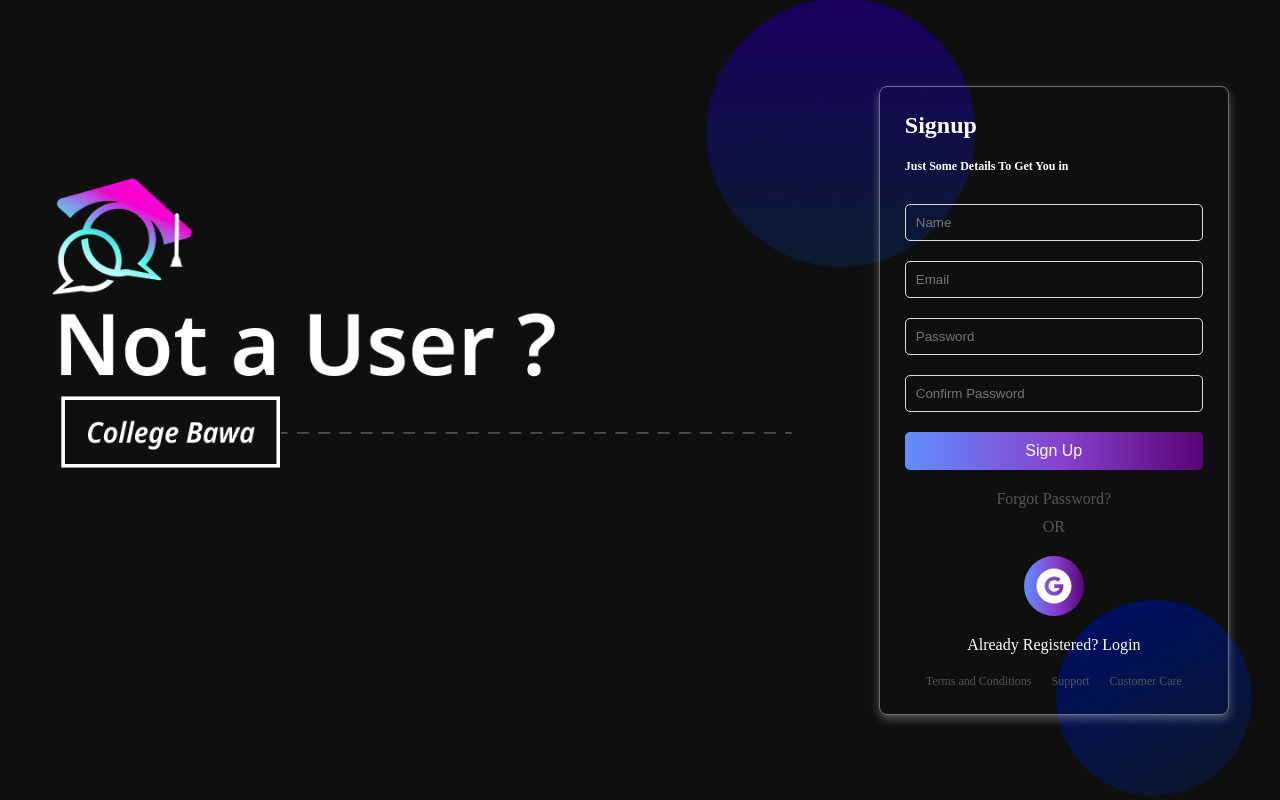
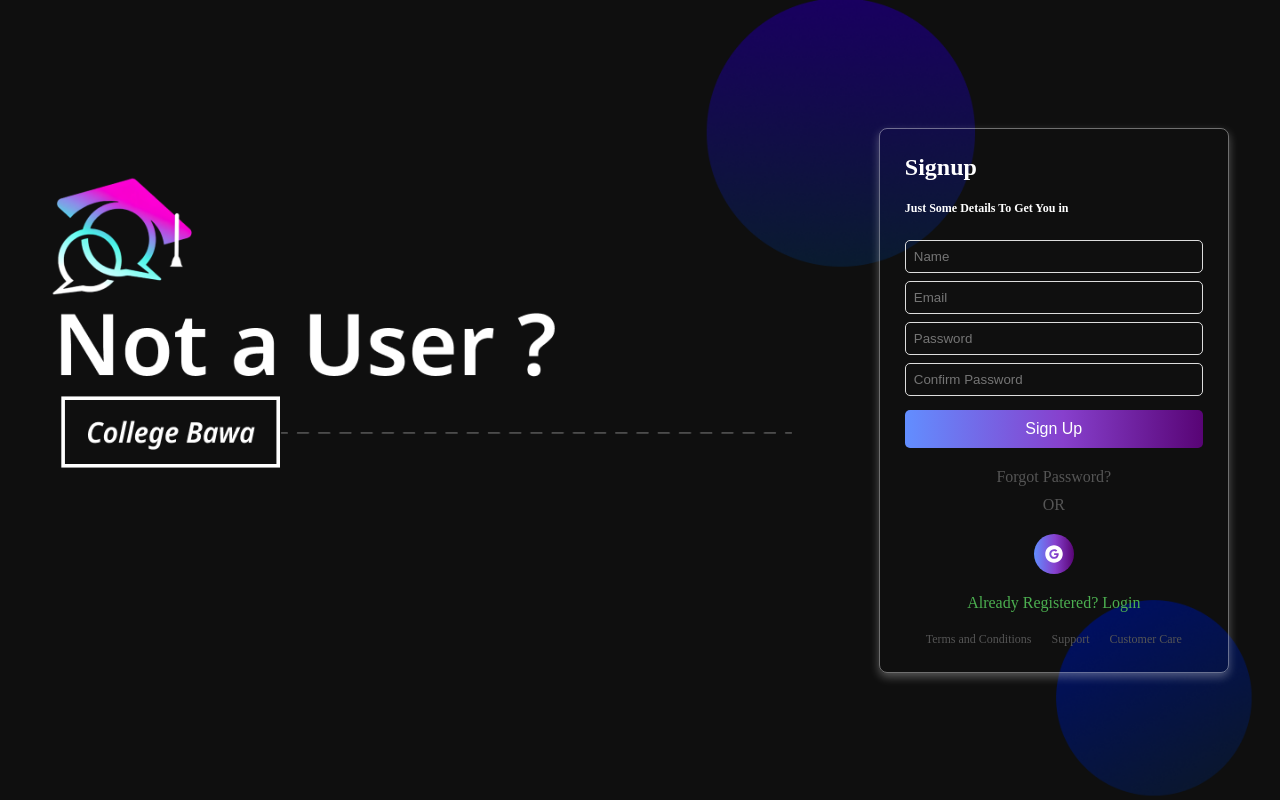
Before and after one commit to keshavchandel13/College-Bawa, a React (Vite) app in the folder Frontend/: page /signup in a window 1280 px wide. Built offline with nearby package versions, Linux system fonts and the light colour scheme.

Commit message:
signup corrected

```diff
--- a/Frontend/src/features/auth/Signup.jsx
+++ b/Frontend/src/features/auth/Signup.jsx
@@ -53,7 +53,7 @@ function Signup() {
           <AiFillGoogleCircle style={{ fontSize: "40px" }} />
         </button>
 
-        <p className="sigin-link">
+        <p className="signup-link">
           <Link to="/login">Already Registered? Login</Link>
         </p>
 
--- a/Frontend/src/styles/auth/signup.css
+++ b/Frontend/src/styles/auth/signup.css
@@ -21,20 +21,20 @@
   box-shadow: 0 4px 10px rgba(255, 255, 255, 0.3);
 }
 
-h2 {
+.signup-container h1 {
   font-size: 22px;
   margin-bottom: 6px;
   color: #FFFFFF;
   text-align: left;
 }
-h6 {
+.signup-container h6 {
   font-size: 12px;
-  margin-bottom: 2px;
+
   color: #FFFFFF;
   text-align: left;
 }
 
-input {
+.signup-container input {
   width: 100%;
   padding: 8px;
   margin: 4px 0;
@@ -64,24 +64,24 @@ button:hover {
   margin: 10px 0;
 }
 
-.forgot-password a {
+.signup-container .forgot-password a {
   color: #555;
   text-decoration: none;
 }
 
-.forgot-password a:hover {
+.signup-container .forgot-password a:hover {
   color: #4CAF50;
 }
 
-.or-line {
+.signup-container .or-line {
   margin: 10px 0;
 }
 
-.or-line span {
+.signup-container .or-line span {
   color: #555;
 }
 
-.google-button {
+.signup-container .google-button {
   width: 40px;
   height: 40px;
   border-radius: 50%;
@@ -94,7 +94,7 @@ button:hover {
   margin: 20px auto;
 }
 
-.google-button:hover {
+.signup-container .google-button:hover {
   background-color: rgba(0, 0, 0, 0.1);
 }
 
@@ -102,7 +102,7 @@ button:hover {
   margin: 10px 0;
 }
 
-.sigin-link a {
+.signup-link a {
   color: #ffffff;
   text-decoration: none;
 }
```
